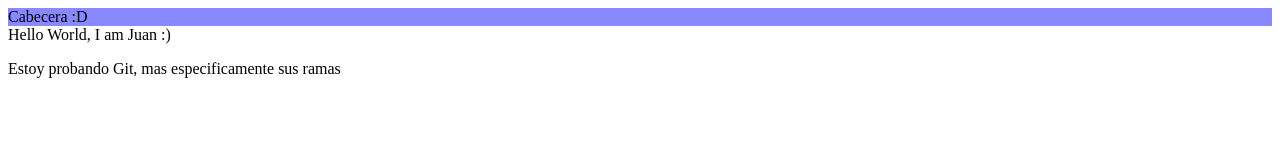
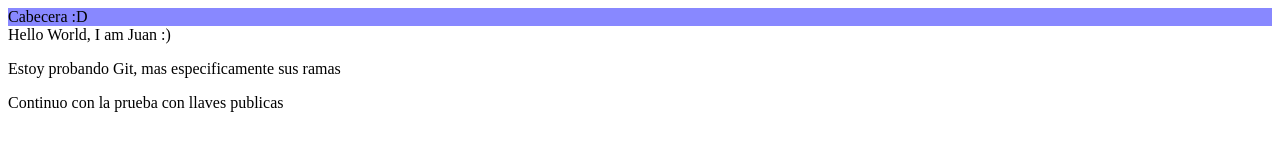
Before and after one commit to juansalas22/Prueba, a plain HTML site: page index.html in a window 1280 px wide. Drawn offline with Linux system fonts and the light colour scheme.

Commit message:
Probando llave publica

```diff
--- a/index.html
+++ b/index.html
@@ -17,6 +17,7 @@
         Hello World, I am Juan :)
     </article>
     <p>Estoy probando Git, mas especificamente sus ramas</p>
+    <p>Continuo con la prueba con llaves publicas</p>
 
 </body>
 </html>
```
